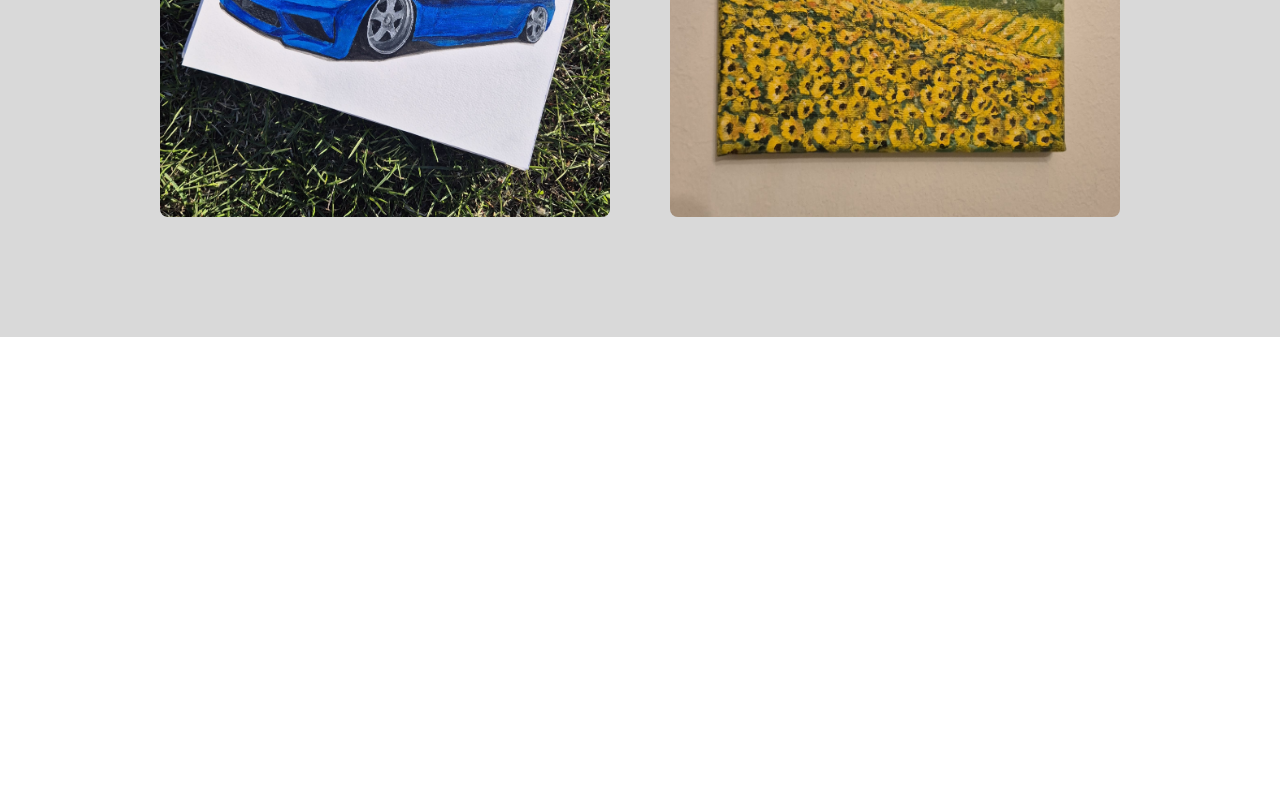
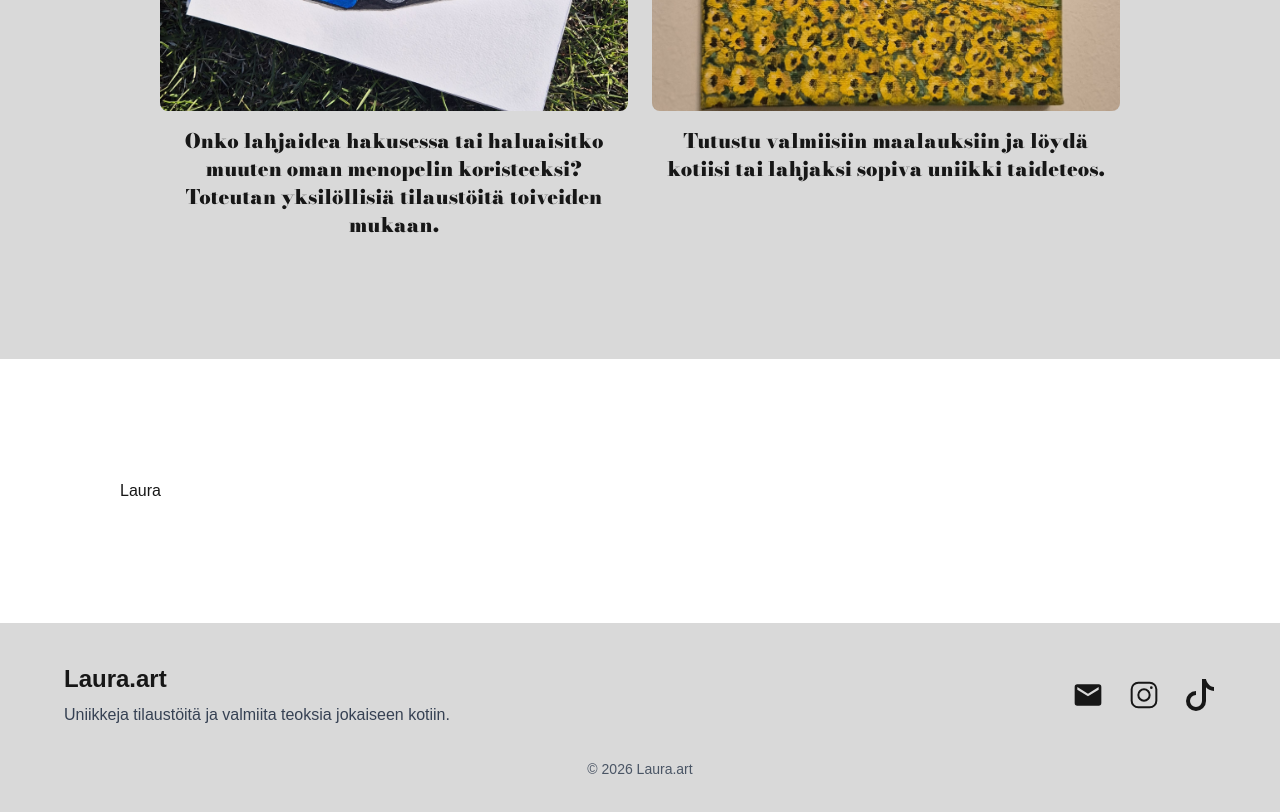
Before and after one commit to lavia1/laura.art, a Next.js app in the folder lavia-arts/: page / in a window 1280 px wide. Shown: the part 1360-2172 px from the top of the page. Before the commit the page ends 1697 px from the top, so only its background shows below. Built offline with nearby package versions, Linux system fonts and the light colour scheme; a web font is replaced by a local one.

Commit message:
footer lisätty

```diff
--- /dev/null
+++ b/lavia-arts/app/components/Footer.tsx
@@ -0,0 +1,77 @@
+export default function Footer() {
+    return (
+        <footer className="bg-[#d9d9d9] py-10 px-8">
+            <div className="mx-auto max-w-6xl flex flex-col md:flex-row justify-between items-center gap-8">
+
+                {/* Vasen puoli */}
+                <div className="text-center md:text-left">
+                    <h3 className="text-2xl font-semibold">
+                        Laura.art
+                    </h3>
+                    <p className="mt-2 text-gray-700">
+                        Uniikkeja tilaustöitä ja valmiita teoksia jokaiseen kotiin.
+                    </p>
+                </div>
+
+                {/* Oikea puoli */}
+                <div className="flex flex-col items-center gap-3">
+
+
+                    <div className="flex gap-6 items-center">
+
+                        {/* Email */}
+                        <a
+                            href="mailto:sinunposti@example.com"
+                            className="hover:scale-110 transition-transform"
+                            aria-label="Email"
+                        >
+                            <svg className="w-8 h-8" fill="currentColor" viewBox="0 0 24 24">
+                                <path d="M20 4H4a2 2 0 00-2 2v12a2 2 0 002 2h16a2 2 0 002-2V6a2 2 0 00-2-2zm0 4l-8 5L4 8V6l8 5 8-5v2z" />
+                            </svg>
+                        </a>
+
+                        {/* Instagram */}
+                        <a
+                            href="https://instagram.com"
+                            target="_blank"
+                            rel="noopener noreferrer"
+                            className="hover:scale-110 transition-transform"
+                            aria-label="Instagram"
+                        >
+                            <svg className="w-8 h-8" fill="currentColor" viewBox="0 0 24 24">
+                                <path d="M7.75 2h8.5A5.75 5.75 0 0122 7.75v8.5A5.75 5.75 0 0116.25 22h-8.5A5.75 5.75 0 012 16.25v-8.5A5.75 5.75 0 017.75 2zm0 1.5A4.25 4.25 0 003.5 7.75v8.5A4.25 4.25 0 007.75 20.5h8.5a4.25 4.25 0 004.25-4.25v-8.5A4.25 4.25 0 0016.25 3.5h-8.5z" />
+                                <path d="M12 7a5 5 0 100 10 5 5 0 000-10zm0 1.5A3.5 3.5 0 1112 15.5 3.5 3.5 0 0112 8.5z" />
+                                <circle cx="17.5" cy="6.5" r="1" />
+                            </svg>
+                        </a>
+
+                        {/* TikTok */}
+                        <a
+                            href="https://tiktok.com"
+                            target="_blank"
+                            rel="noopener noreferrer"
+                            className="hover:scale-110 transition-transform"
+                            aria-label="TikTok"
+                        >
+                            <svg
+                                xmlns="http://www.w3.org/2000/svg"
+                                viewBox="0 0 16 16"
+                                fill="currentColor"
+                                className="w-8 h-8"
+                            >
+                                <path d="M9 0h1.98c.144.715.54 1.617 1.235 2.512C12.895 3.389 13.797 4 15 4v2c-1.753 0-3.07-.814-4-1.829V11a5 5 0 1 1-5-5v2a3 3 0 1 0 3 3z" />
+                            </svg>
+                        </a>
+
+
+
+                    </div>
+                </div>
+            </div>
+
+            <div className="mt-8 text-center text-sm text-gray-600">
+                © {new Date().getFullYear()} Laura.art
+            </div>
+        </footer>
+    );
+}
--- a/lavia-arts/app/layout.tsx
+++ b/lavia-arts/app/layout.tsx
@@ -2,6 +2,7 @@ import type { Metadata } from "next";
 import { Geist, Geist_Mono } from "next/font/google";
 import "./globals.css";
 import NavBar from "./components/NavBar";
+import Footer from "./components/Footer";
 
 const geistSans = Geist({
   variable: "--font-geist-sans",
@@ -31,7 +32,9 @@ export default function RootLayout({
     >
       <body className="min-h-full flex flex-col">
          <NavBar />
-        {children}</body>
+        {children}
+        <Footer />
+        </body>
 
     </html>
   );
--- a/lavia-arts/app/page.tsx
+++ b/lavia-arts/app/page.tsx
@@ -53,41 +53,62 @@ export default function Home() {
       {/* SEPARATE CONTENT */}
       <div className="p-30 px-40 bg-[#d9d9d9]">
 
-  <div className="grid grid-cols-1 md:grid-cols-2 gap-15">
+        <div className="grid grid-cols-1 md:grid-cols-2 gap-6">
+
+          {/* Tilaustyöt */}
+          <div>
             <a
               href="/tilaustyot"
-      className="relative overflow-hidden rounded-lg group"
+              className="relative overflow-hidden rounded-lg group block aspect-[4/3]"
             >
               <img
-        src="\sininenbw.jpg"
+                src="/sininenbw.jpg"
                 alt="Tilaustyöt"
                 className="w-full h-full object-cover transition-transform duration-300 group-hover:scale-105"
               />
 
               <div className="absolute top-0 left-0 w-full bg-black/60 py-4 flex justify-center">
-        <span className={` text-white text-6xl px-6 py-4 font-semibold ${mea.className}`}>
+                <span className={`text-white text-6xl px-6 py-4 font-semibold ${mea.className}`}>
                   Tilaustyöt
                 </span>
               </div>
             </a>
 
+            <p className={`mt-4 text-center text-xl ${bodoni.className}`}>
+              Onko lahjaidea hakusessa tai haluaisitko muuten oman menopelin koristeeksi? Toteutan yksilöllisiä tilaustöitä toiveiden mukaan.
+            </p>
+          </div>
+
+          {/* Valmiit teokset */}
+          <div>
             <a
               href="/galleria"
-      className="relative overflow-hidden rounded-lg group"
+              className="relative overflow-hidden rounded-lg group block aspect-[4/3]"
             >
               <img
                 src="/auringonkukkapelto.jpg"
-        alt="Galleria"
+                alt="Valmiit teokset"
                 className="w-full h-full object-cover transition-transform duration-300 group-hover:scale-105"
               />
 
               <div className="absolute top-0 left-0 w-full bg-black/60 py-4 flex justify-center">
-        <span className={` text-white text-6xl px-6 py-4 font-semibold ${mea.className}`}>
+                <span className={`text-white text-6xl px-6 py-4 font-semibold ${mea.className}`}>
                   Valmiit teokset
                 </span>
               </div>
             </a>
+
+            <p className={`mt-4 text-center text-xl ${bodoni.className}`}>
+              Tutustu valmiisiin maalauksiin ja löydä kotiisi tai lahjaksi
+              sopiva uniikki taideteos.
+            </p>
           </div>
+
+        </div>
+      </div>
+
+      <div className="p-30 bg-white">
+        <h1>Laura</h1>
       </div>
 
     </div>
```
Lines whose indentation alone changed are shown as unchanged.
